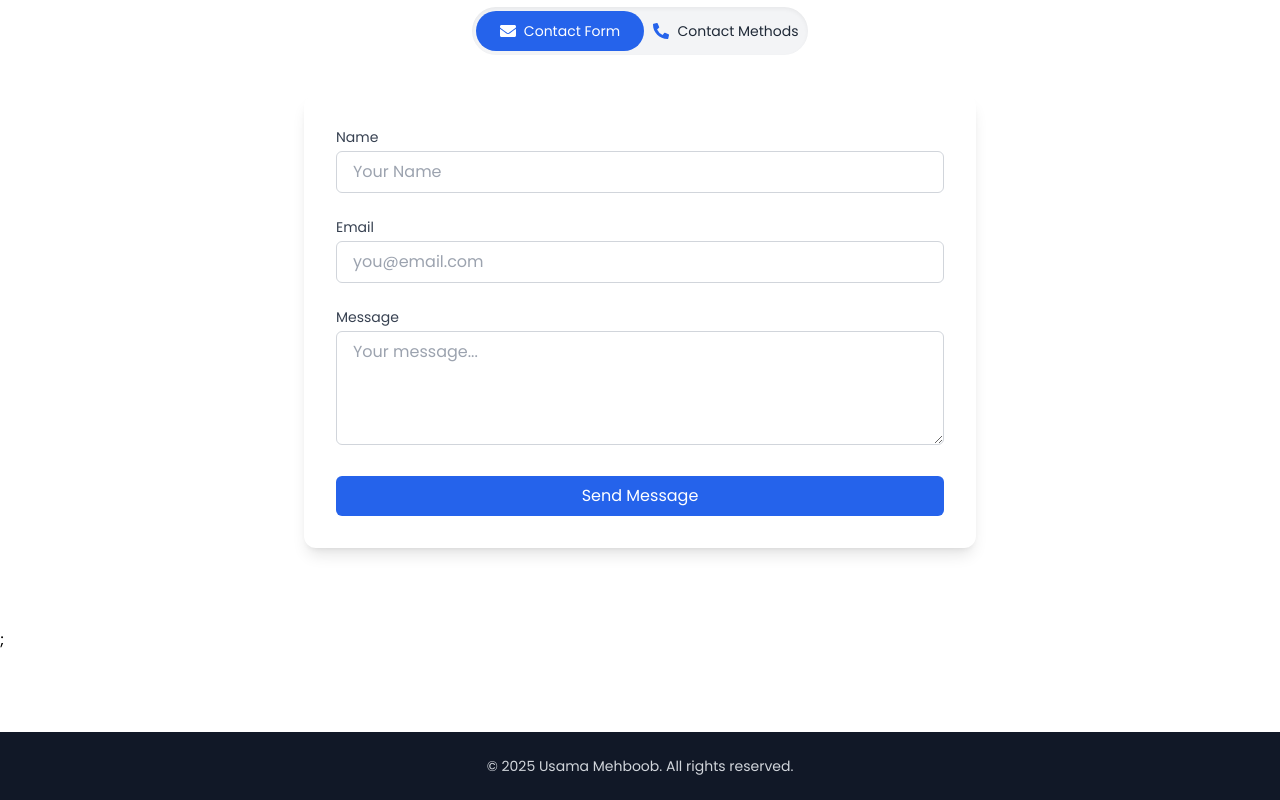
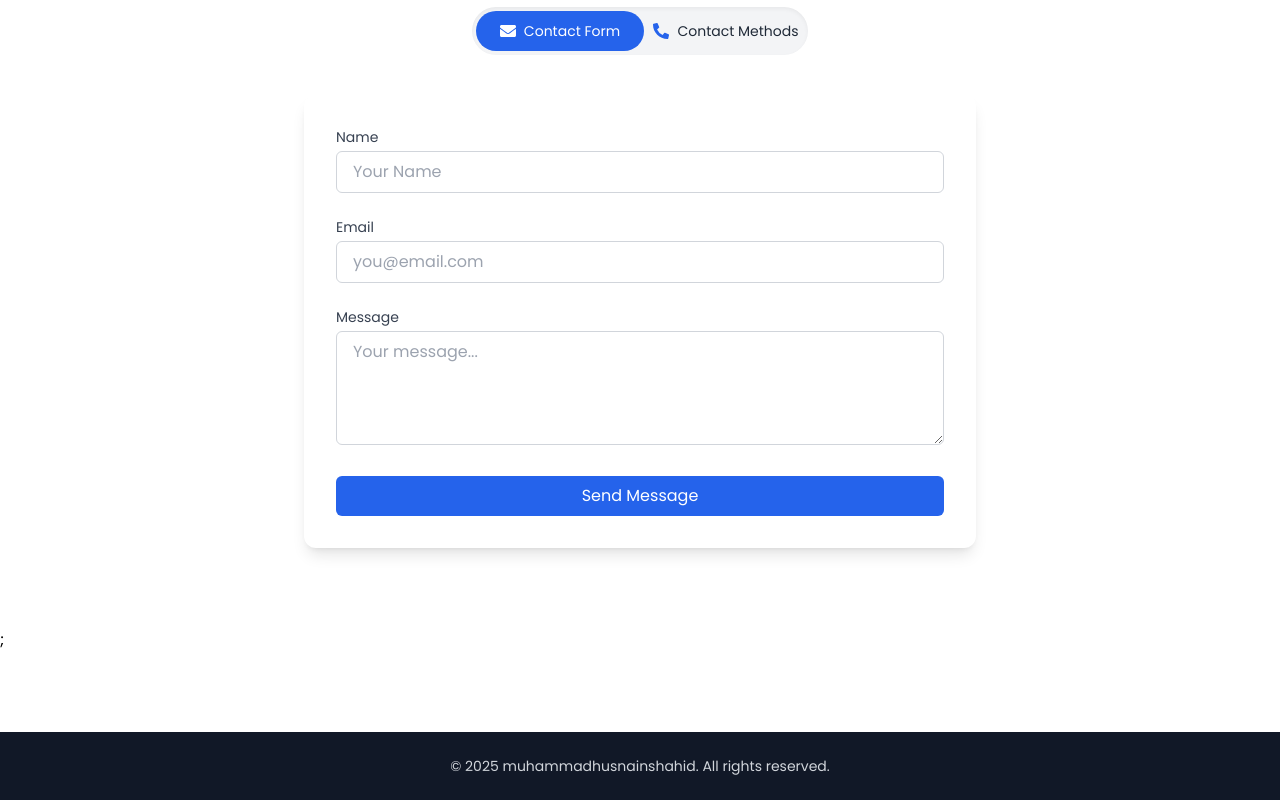
Before and after one commit to muhammadhusnainshahid/portfliohusnainsahab, a Next.js app: page / in a window 1280 px wide. Shown: the part 4017-4817 px from the top of the page. Built offline with nearby package versions, Linux system fonts and the light colour scheme.

Commit message:
Initial commit: Husnain's portfolio project

```diff
--- a/src/components/Footer.jsx
+++ b/src/components/Footer.jsx
@@ -3,7 +3,7 @@ export default function Footer() {
     <footer className="bg-gray-900 text-gray-300 py-6 mt-20">
       <div className="max-w-6xl mx-auto px-6 text-center">
         <p className="text-sm">
-          © {new Date().getFullYear()} Usama Mehboob. All rights reserved.
+          © {new Date().getFullYear()} muhammadhusnainshahid. All rights reserved.
         </p>
       </div>
     </footer>
```
